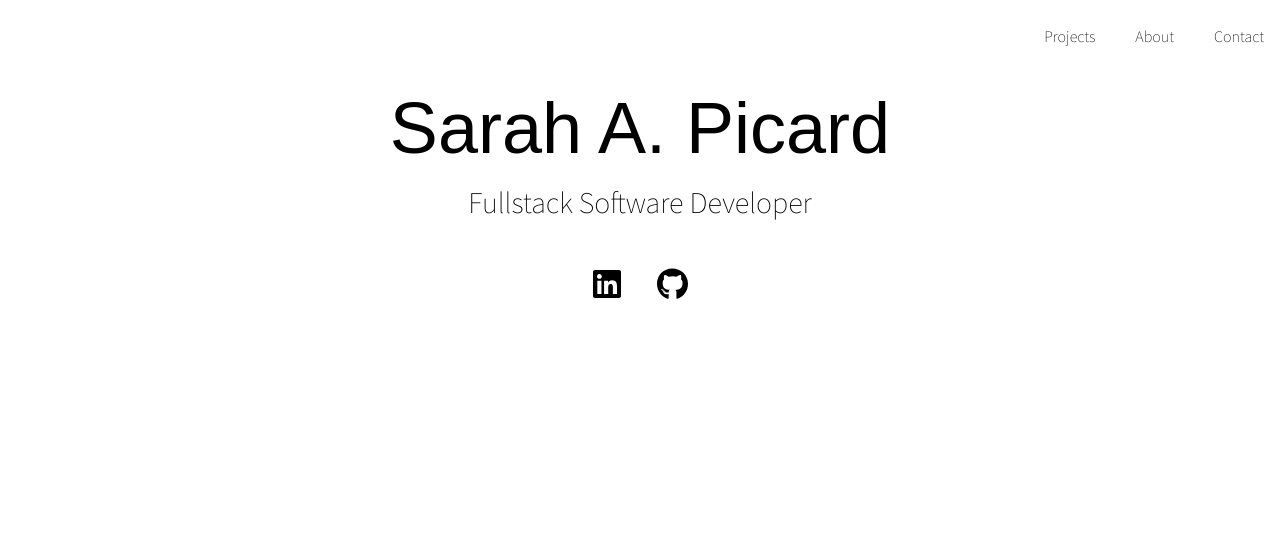
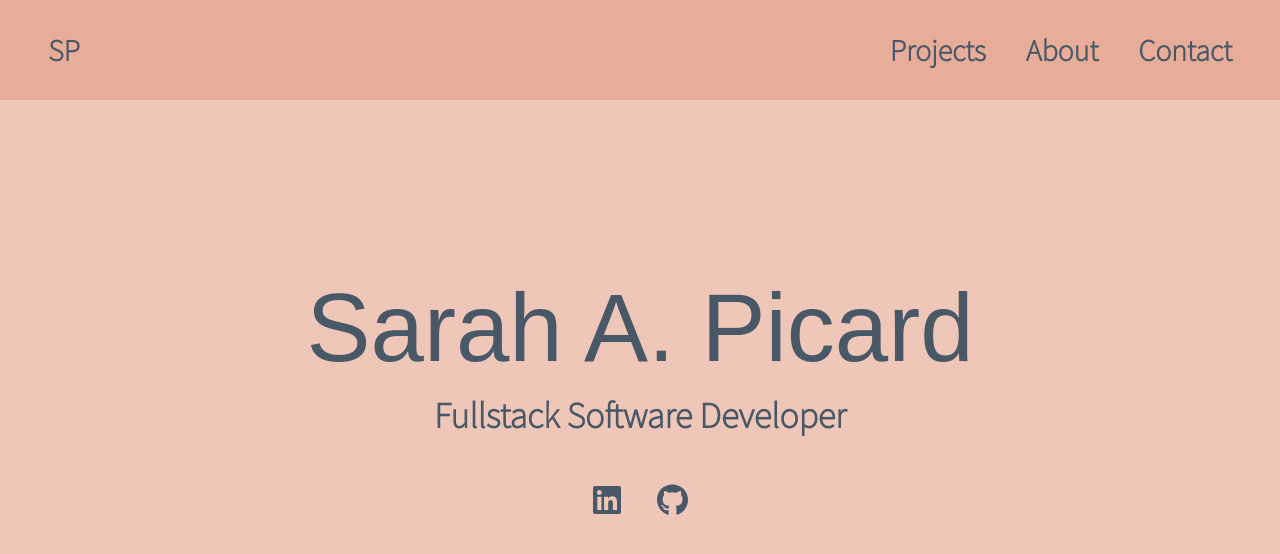
Before and after one commit to sarahpicard/portfolio, a React (Create React App) app: page / in a window 1280 px wide. Shown: the top 554 px of the page. Built offline with nearby package versions, Linux system fonts and the light colour scheme; a web font is replaced by a local one.

Commit message:
adjust basic styling on homepage

```diff
--- a/src/App.css
+++ b/src/App.css
@@ -1,12 +1,19 @@
+body {
+  background-color: #eec7b9;
+  color: #495867;
+}
+
 .name-text {
   font-family: 'Belleza', sans-serif;
   font-weight: 500;
 }
 .role-text {
   font-family: 'Source Sans Pro', sans-serif;
+  font-weight: 600;
 }
 .nav-text {
   font-family: 'Source Sans Pro', sans-serif;
+  font-weight: 600;
 }
 
 #headshot {
@@ -14,3 +21,11 @@
   width: 180px;
   border-radius: 50%;
 }
+
+.home-nav-button {
+  margin-right: auto;
+  padding-left: 3rem;
+}
+.nav-bar-total {
+  background-color: #e7ad99;
+}
--- a/src/components/nav/Nav.jsx
+++ b/src/components/nav/Nav.jsx
@@ -1,7 +1,10 @@
 const Nav = () => {
 
   return(
-    <div className="flex justify-end space-x-10 mr-4 py-6 nav-text text-1xl">
+    <div className="flex justify-end space-x-10 pr-12 py-8 nav-text text-3xl nav-bar-total">
+      <div className="home-nav-button">
+        <a href="/">SP</a>
+      </div>
       <a href="/projects">Projects</a>
       <a href="/about">About</a>
       <a href="/contact">Contact</a>
--- a/src/pages/Home.jsx
+++ b/src/pages/Home.jsx
@@ -4,9 +4,9 @@ import { faLinkedin } from "@fortawesome/free-brands-svg-icons"
 
 const Greeting = () => {
   return (
-    <div className="container mx-auto block">
-      <h1 className="text-7xl flex justify-center name-text my-5">Sarah A. Picard</h1>
-      <p className="flex justify-center role-text text-3xl mb-12">Fullstack Software Developer</p>
+    <div className="block mt-20 pt-20">
+      <h1 className="text-8xl flex justify-center name-text my-5">Sarah A. Picard</h1>
+      <p className="flex justify-center role-text text-4xl mb-12">Fullstack Software Developer</p>
       <div className="flex justify-center space-x-9">
         <a href="https://www.linkedin.com/in/sarah-picard/">
           <FontAwesomeIcon icon={faLinkedin} size='2x' />
```
